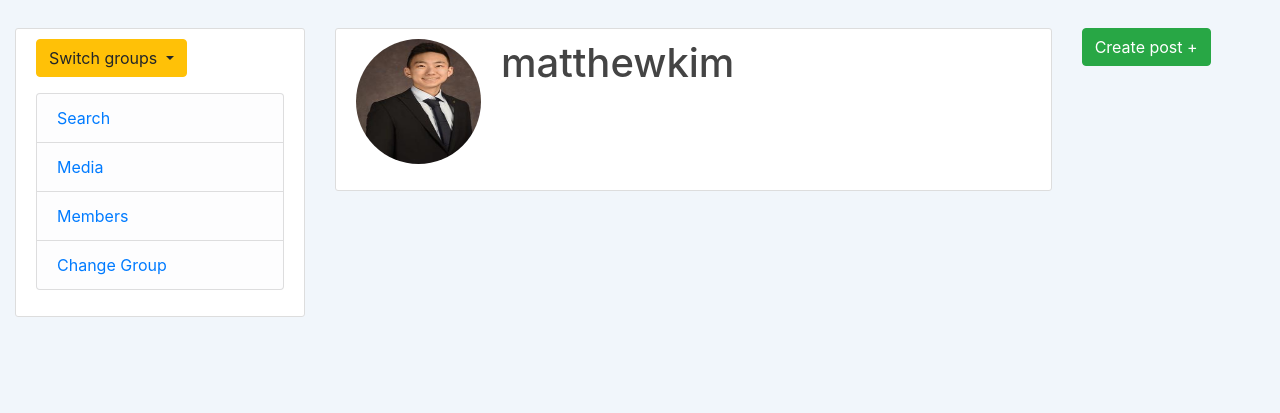
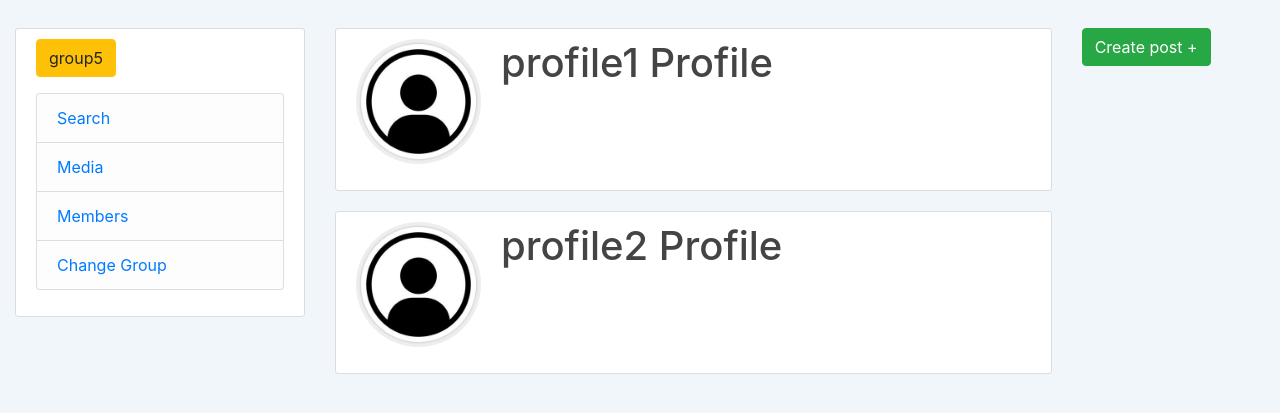
Before and after one commit to matthewsmkim1/LiNK, a Django app: page /members_group/ in a window 1280 px wide. Shown: the part 52-465 px from the top of the page. Run offline with Django 3.2, Linux system fonts and the light colour scheme; a user stored in the database is signed in; data comes from the database, SQL or seed files in the repository; some libraries are stand-ins or nearby versions.

Commit message:
added feature to see group members as well as display current group in home page

```diff
--- a/LINK/journal/templates/journal/base.html
+++ b/LINK/journal/templates/journal/base.html
@@ -62,15 +62,15 @@
 
 
           <div class="btn-group">
-            <button type="button" class="btn btn-warning dropdown-toggle" data-toggle="dropdown" aria-haspopup="true"
+            <button type="button" class="btn btn-warning" data-toggle="dropdown" aria-haspopup="true"
               aria-expanded="false">
-              Switch groups
+              {{ user.profile.current_group_for_user.group_name }}
             </button>
-            <div class="dropdown-menu">
+            <!-- <div class="dropdown-menu">
               {% for group in user.profile.groups.all %}
               <a class="dropdown-item" href="{% url 'group-post-view' group.group_name %}"> {{ group.group_name }}</a>
               {% endfor %}
-            </div>
+            </div> -->
           </div>
 
           {% endif %}
@@ -79,7 +79,6 @@
             <ul class="list-group">
               <li class="list-group-item list-group-item-light"><a href="http://127.0.0.1:8000/user-search">Search</a></li>
               <li class="list-group-item list-group-item-light"><a href="http://127.0.0.1:8000/user-photos">Media</a></li>
-              </li>
               <li class="list-group-item list-group-item-light"><a href="{% url 'members_group' %}">Members</a></li>
               <li class="list-group-item list-group-item-light"><a href="{% url 'change_group' %}">Change Group</a></li>
 
--- a/LINK/journal/views.py
+++ b/LINK/journal/views.py
@@ -36,6 +36,7 @@ class GroupPostListView(ListView):
     template_name = 'journal/home.html'  # <app>/<model>_<viewtype>.html
     context_object_name = 'posts'
     paginate_by = 5
+    ordering = ['-date_posted']
 
     def get_queryset(self):
         groupname = get_object_or_404(
--- a/LINK/users/templates/users/members_group.html
+++ b/LINK/users/templates/users/members_group.html
@@ -3,17 +3,17 @@
 {% block content %}
 
 
-
+  {% for member in user.profile.current_group_for_user.members.all %}
     <div class="content-section">
       <div class="media">
         <img class="rounded-circle account-img" src="{{ user.profile.image.url }}">
         <div class="media-body">
-          <h2 class="account-heading">{{ user.username }}</h2>
+          <h2 class="account-heading">{{ member }}</h2>
         </div>
       </div>
     </div>
 
-
+    {% endfor %}
 
 
 {% endblock content %}
```
Also changed, not shown: LINK/media/default.jpg.
